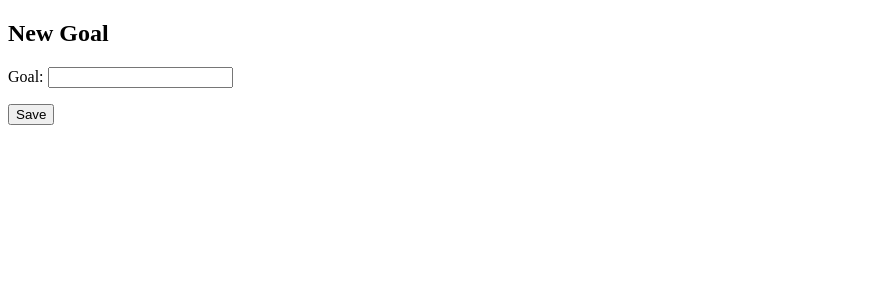
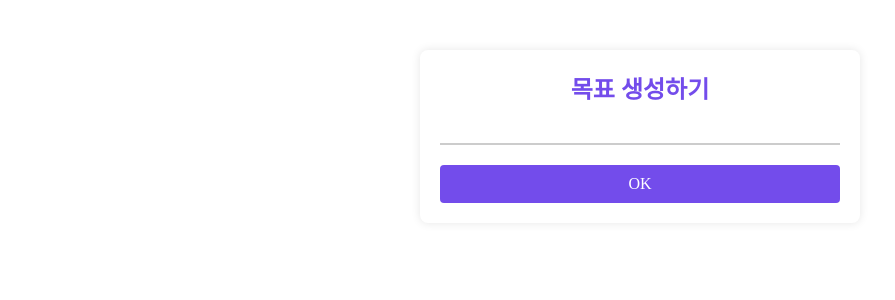
Before and after one commit to mic050r/innerflow-dj, a Django app: page /goal/create/ in a window 1280 px wide. Shown: the top 300 px of the page, without its empty margins (0-895 px from the left). Run offline with Django 5.2, Linux system fonts and the light colour scheme; some libraries are stand-ins or nearby versions.

Commit message:
💄 [Design] (#15) 목표 생성폼 css 추가

```diff
--- /dev/null
+++ b/InnerFlow/static/css/goal/goal_form.css
@@ -0,0 +1,54 @@
+@import url('../public.css');
+
+body {
+    padding: 50px;
+}
+
+h2 {
+    text-align: center;
+    color: var(--main-color);
+}
+
+.goal-form {
+    max-width: 400px;
+    margin: 0 auto;
+    padding: 20px;
+    background-color: #fff;
+    border-radius: 8px;
+    box-shadow: 0 0 10px rgba(0, 0, 0, 0.1);
+}
+
+.form-group {
+    margin-bottom: 20px;
+}
+
+.form-group label {
+    display: none; /* Hide the label */
+}
+
+.goal-form input[type="text"] {
+    width: 95%;
+    padding: 10px;
+    font-size: 16px;
+    border: none;
+    border-bottom: 2px solid #ccc;
+    background-color: transparent;
+    border-radius: 0;
+    outline: none;
+}
+
+.goal-form input[type="text"]::placeholder {
+    color: #999;
+}
+
+.goal-form button {
+    display: block;
+    width: 100%;
+    padding: 10px;
+    background-color: var(--main-color);
+    color: #fff;
+    border: none;
+    border-radius: 4px;
+    font-size: 16px;
+    cursor: pointer;
+}
--- a/InnerFlow/static/css/goal/todo_list.css
+++ b/InnerFlow/static/css/goal/todo_list.css
@@ -95,7 +95,6 @@ h2 {
 .right-content a {
     margin-left: 10px;
     text-decoration: none;
-    color: #007bff;
 }
 
 .right-content a:hover {
@@ -107,16 +106,11 @@ h2 {
 }
 
 .todo-form button {
-    background-color: #007bff;
     color: #fff;
     border: none;
     padding: 10px 20px;
     cursor: pointer;
     border-radius: 4px;
-}
-
-.todo-form button:hover {
-    background-color: #0056b3;
 }
 
 
--- a/InnerFlow/templates/goal/goal_form.html
+++ b/InnerFlow/templates/goal/goal_form.html
@@ -1,16 +1,22 @@
+{% load static %}
 <!DOCTYPE html>
 <html lang="en">
 <head>
     <meta charset="UTF-8">
     <meta name="viewport" content="width=device-width, initial-scale=1.0">
+    <link rel="stylesheet" href="{% static 'css/goal/goal_form.css' %}">
     <title>{% if form.instance.pk %}Edit Goal{% else %}New Goal{% endif %}</title>
 </head>
 <body>
-    <h2>{% if form.instance.pk %}Edit Goal{% else %}New Goal{% endif %}</h2>
-    <form method="post">
-        {% csrf_token %}
-        {{ form.as_p }}
-        <button type="submit">Save</button>
-    </form>
+
+<form method="post" class="goal-form">
+    <h2>{% if form.instance.pk %}목표 수정하기{% else %}목표 생성하기{% endif %}</h2>
+    {% csrf_token %}
+    <div class="form-group">
+        {{ form.goal.label_tag }}
+        {{ form.goal }}
+    </div>
+    <button type="submit">OK</button>
+</form>
 </body>
 </html>
```
